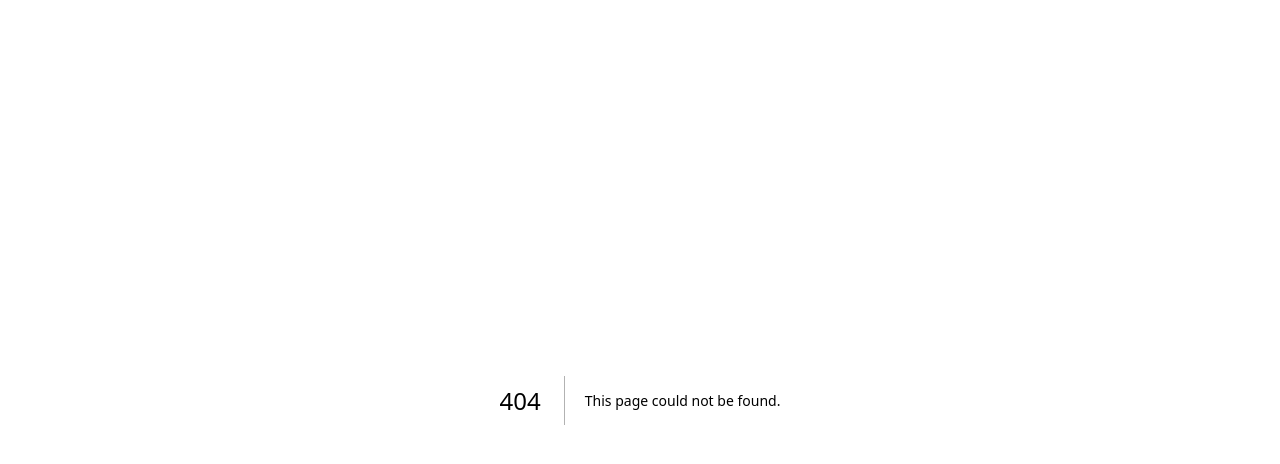
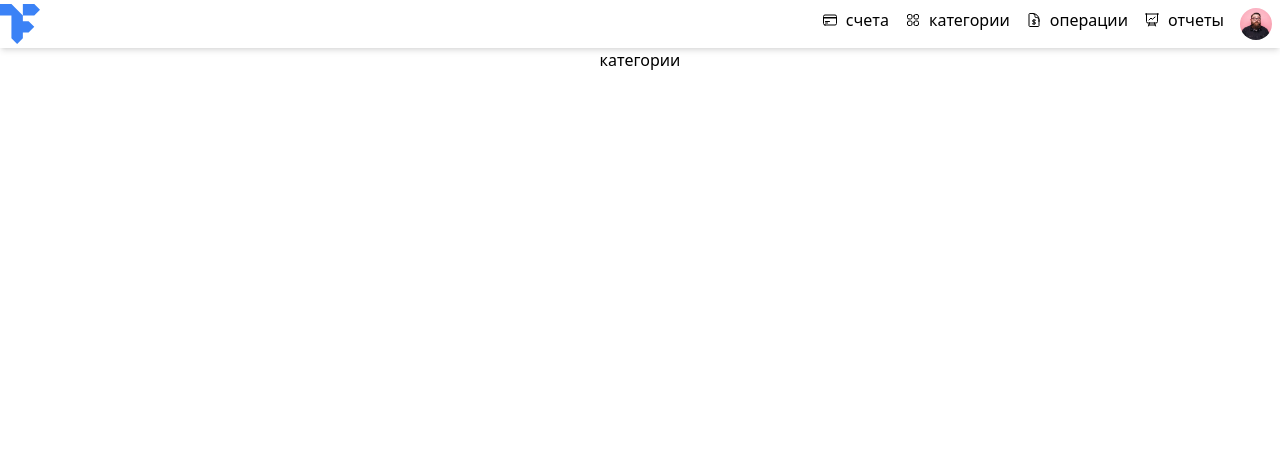
Before and after one commit to okokanya/finance-tracker, a Next.js app: page /categories in a window 1280 px wide. Before the commit this address had no page. Shown: the top 464 px of the page. Built offline with nearby package versions, Linux system fonts and the light colour scheme.

Commit message:
feat: layout component

```diff
--- a/src/components/header.tsx
+++ b/src/components/header.tsx
@@ -1,51 +1,59 @@
+import Image from 'next/image';
 import Link from 'next/link';
-import Image from 'next/image';
 // import { CreditCardIcon, XCircleIcon } from '@heroicons/react@2.2.0/24/outline/ems';
 // import { XCircleIcon } from '@heroicons/react/16/solid';
-import { CreditCardIcon, Squares2X2Icon, DocumentCurrencyDollarIcon, PresentationChartLineIcon, UserIcon } from '@heroicons/react/24/outline';
+import {
+  CreditCardIcon,
+  DocumentCurrencyDollarIcon,
+  PresentationChartLineIcon,
+  Squares2X2Icon,
+  UserIcon,
+} from '@heroicons/react/24/outline';
 
 const items = [
   {
-    "link": "about",
-    "text": "счета",
-    "icon": "CreditCardIcon",
-    "image": "/logo",
-    "isImage": false
+    link: '',
+    text: 'счета',
+    icon: 'CreditCardIcon',
+    image: '/logo',
+    isImage: false,
   },
   {
-    "link": "about",
-    "text": "категории",
-    "icon": "Squares2X2Icon",
-    "image": "/logo",
-    "isImage": false
-
+    link: 'categories',
+    text: 'категории',
+    icon: 'Squares2X2Icon',
+    image: '/logo',
+    isImage: false,
   },
   {
-    "link": "about",
-    "text": "операции",
-    "icon": "DocumentCurrencyDollarIcon",
-    "image": "/logo",
-    "isImage": false
+    link: 'operations',
+    text: 'операции',
+    icon: 'DocumentCurrencyDollarIcon',
+    image: '/logo',
+    isImage: false,
   },
   {
-    "link": "about",
-    "text": "отчеты",
-    "icon": "PresentationChartLineIcon",
-    "image": "/logo",
-    "isImage": false
+    link: 'reports',
+    text: 'отчеты',
+    icon: 'PresentationChartLineIcon',
+    image: '/logo',
+    isImage: false,
   },
   {
-    "link": "me",
-    "text": "профиль",
-    "icon": "UserIcon",
-    "image": "/avatar.png",
-    "isImage": true
-  }
-]
-
+    link: 'me',
+    text: 'профиль',
+    icon: 'UserIcon',
+    image: '/avatar.png',
+    isImage: true,
+  },
+];
 
 const iconComponents: Record<string, React.ElementType> = {
-    CreditCardIcon, Squares2X2Icon, DocumentCurrencyDollarIcon, PresentationChartLineIcon, UserIcon
+  CreditCardIcon,
+  Squares2X2Icon,
+  DocumentCurrencyDollarIcon,
+  PresentationChartLineIcon,
+  UserIcon,
 };
 
 export function getIconElement(icon: string) {
@@ -54,27 +62,34 @@ export function getIconElement(icon: string) {
 }
 
 const Header: React.FC = () => {
-
   return (
-    <header className="w-full inline-flex max-w-[1180px]p-4 shadow-md mx-auto order-last md:order-first">
-      <div className="container mx-auto flex justify-between items-center max-md:w-full max-md:justify-center">
+    <header className="max-w-[1180px]p-4 order-last mx-auto inline-flex w-full shadow-md md:order-first">
+      <div className="container mx-auto flex max-w-[1440px] items-center justify-between max-md:w-full max-md:justify-center">
         {/* Логотип */}
-        <Link href="/" className='hidden md:inline'>
+        <Link href="/" className="hidden md:inline">
           <Image src="/logo.svg" alt="Logo" width={40} height={40} className="cursor-pointer" />
         </Link>
         {/* Навигация */}
         <nav>
           <ul className="flex flex-nowrap max-md:w-full">
             {items.map((item, index) => (
-
               <li key={index}>
-                <Link href={`/${item.link}`} className="flex items-center space-x-2 p-2 rounded-lg hover:bg-gray-100">
+                <Link
+                  href={`/${item.link}`}
+                  className="flex items-center space-x-2 rounded-lg p-2 hover:bg-gray-100"
+                >
                   {item.isImage ? (
-                    <Image src={item.image} alt={item.text} width={32} height={32} className="rounded-full" />
+                    <Image
+                      src={item.image}
+                      alt={item.text}
+                      width={32}
+                      height={32}
+                      className="rounded-full"
+                    />
                   ) : (
                     <>
                       {getIconElement(item.icon)}
-                    <span className='hidden md:inline'>{item.text}</span>
+                      <span className="hidden md:inline">{item.text}</span>
                     </>
                   )}
                 </Link>
--- /dev/null
+++ b/src/components/layout/layout.tsx
@@ -0,0 +1,16 @@
+import { FC, PropsWithChildren } from 'react';
+
+import Header from '../header';
+
+const Layout: FC<PropsWithChildren> = ({ children }) => {
+  return (
+    <div className="flex h-[100vh] flex-col">
+      <Header />
+      <main className="flex w-full max-w-[1440px] flex-grow columns-4 flex-col items-center gap-5 p-5 md:mx-auto md:my-0 md:columns-12 md:p-0">
+        {children}
+      </main>
+    </div>
+  );
+};
+
+export default Layout;
--- a/src/pages/_app.tsx
+++ b/src/pages/_app.tsx
@@ -4,12 +4,16 @@ import type { AppProps } from 'next/app';
 import { QueryClient, QueryClientProvider } from '@tanstack/react-query';
 import { ReactQueryDevtools } from '@tanstack/react-query-devtools';
 
+import Layout from '@/components/layout/layout';
+
 const queryClient = new QueryClient();
 
 export default function App({ Component, pageProps }: AppProps) {
   return (
     <QueryClientProvider client={queryClient}>
-      <Component {...pageProps} />
+      <Layout>
+        <Component {...pageProps} />
+      </Layout>
 
       <ReactQueryDevtools initialIsOpen={false} />
     </QueryClientProvider>
--- /dev/null
+++ b/src/pages/categories/index.tsx
@@ -0,0 +1,3 @@
+export default function Categories() {
+  return <div>категории</div>;
+}
--- a/src/pages/index.tsx
+++ b/src/pages/index.tsx
@@ -3,7 +3,6 @@ import Head from 'next/head';
 import { useQuery } from '@tanstack/react-query';
 
 import Button from '@/components/button';
-import Header from '@/components/header';
 import Input from '@/components/input/input';
 import { todoSchema } from '@/models/todos';
 
@@ -25,7 +24,6 @@ export default function Home() {
         <title>Finance Tracker</title>
       </Head>
 
-      <Header />
       <main>
         <h2 className="text-2xl">Компонент кнопки</h2>
         <div className="flex gap-2">
--- a/tailwind.config.ts
+++ b/tailwind.config.ts
@@ -9,6 +9,9 @@ export default {
   ],
   theme: {
     extend: {
+      screens: {
+        xs: '375px',
+      },
       colors: {
         background: 'var(--background)',
         foreground: 'var(--foreground)',
```
Lines whose indentation alone changed are shown as unchanged.
